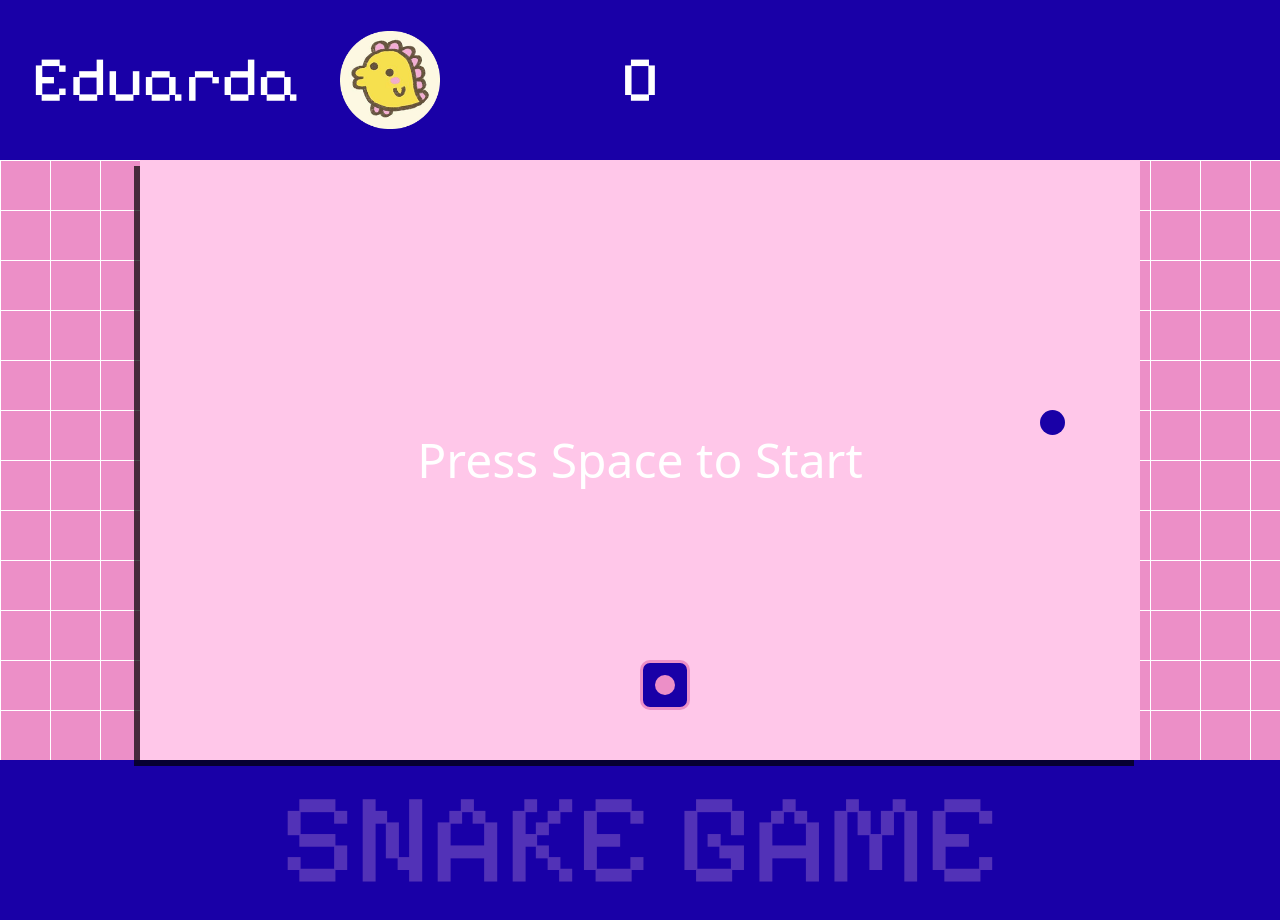
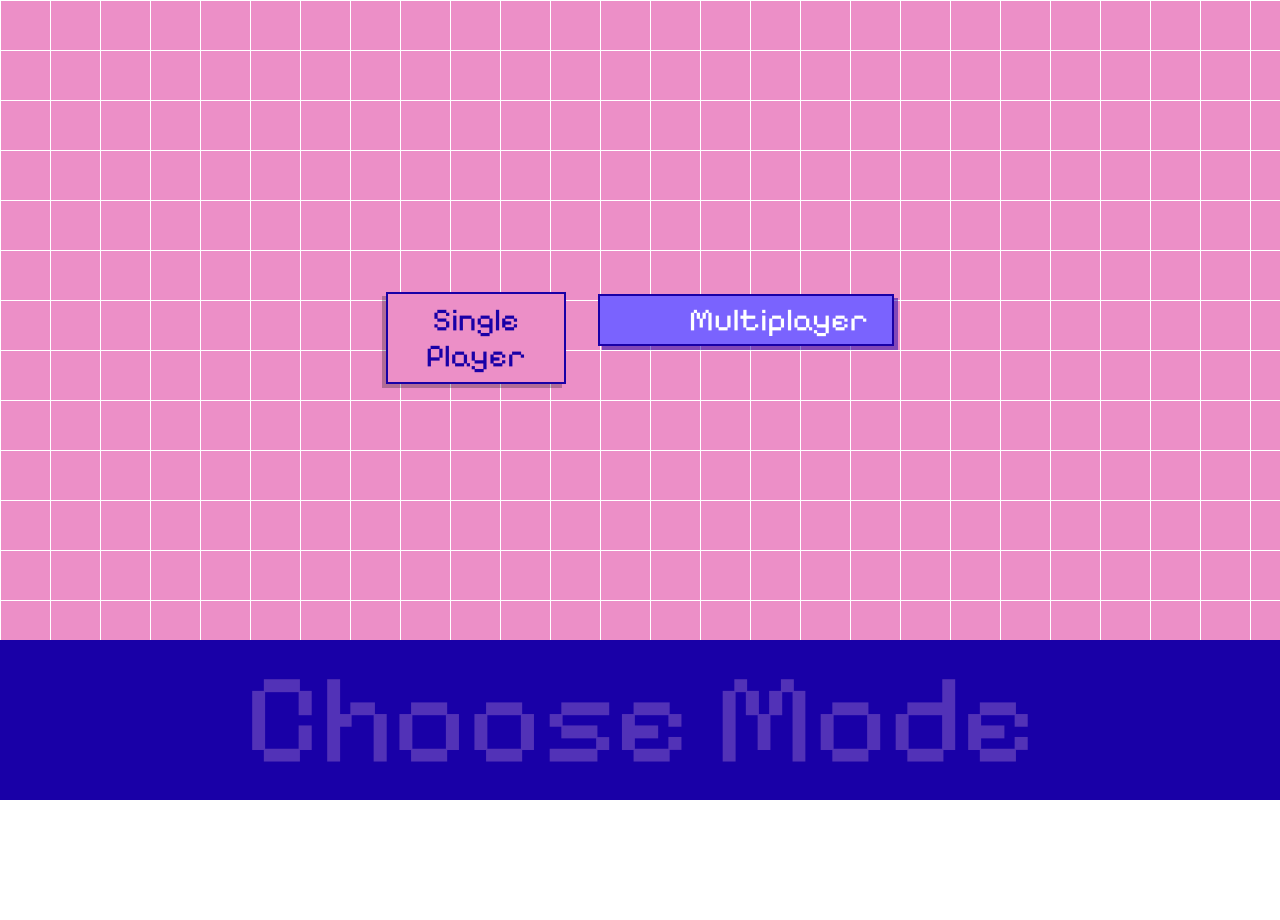
Before and after one commit to NorikaNarimatsu/transcendence, a React (Vite) app in the folder frontend/: page /snakeGame in a window 1280 px wide. After the commit the page ends 800 px from the top, so only its background shows below. Built offline with nearby package versions, Linux system fonts and the light colour scheme; a web font is replaced by a local one.

Commit message:
add new section for choose mode, WIP multiplayer mode

```diff
--- a/frontend/src/pages/SnakeGame.tsx
+++ b/frontend/src/pages/SnakeGame.tsx
@@ -9,7 +9,7 @@ import { useState, useEffect, useRef } from 'react';
 const GRID_SIZE_X = 20; // number of cells horizontally
 const GRID_SIZE_Y = 12; // number of cells vertically
 const CELL_SIZE = 50; // 50x50px
-const SNAKE_VELOCITY = 120;
+const SNAKE_VELOCITY = 120; // can be change to modify difficult!
 
 type Position = { x: number; y: number };
 type Direction = 'UP' | 'DOWN' | 'LEFT' | 'RIGHT';
@@ -24,12 +24,14 @@ function getRandomPosition(): Position {
 export default function SnakeGame(): JSX.Element{
 
     // 1. Game State
+    const [gameMode, setGameMode] = useState<null | 'single' | 'multi'>(null);
+    const [isMultiplayer, setIsMultiplayer] = useState(false);
     const [snake, setSnake] = useState<Position[]>([{ x: 10, y: 10 }]);
     const [direction, setDirection] = useState<Direction>('RIGHT');
     const [food, setFood] = useState<Position>(getRandomPosition());
     const [score, setScore] = useState(0);
+    const [waitingToStart, setWaitingToStart] = useState(true);
     const [gameOver, setGameOver] = useState(false);
-    const [waitingToStart, setWaitingToStart] = useState(true);
 
     // To avoid stale closures in setInterval
     const directionRef = useRef(direction);
@@ -41,29 +43,29 @@ export default function SnakeGame(): JSX.Element{
         const interval = setInterval(() => {
             setSnake(prevSnake => {
                 const head = prevSnake[0];
-                let newHead: Position;
+                let newPosition: Position;
                 switch (directionRef.current) {
-                    case 'UP': newHead = { x: head.x, y: head.y - 1 }; break;
-                    case 'DOWN': newHead = { x: head.x, y: head.y + 1 }; break;
-                    case 'LEFT': newHead = { x: head.x - 1, y: head.y }; break;
-                    case 'RIGHT': newHead = { x: head.x + 1, y: head.y }; break;
+                    case 'UP': newPosition = { x: head.x, y: head.y - 1 }; break;
+                    case 'DOWN': newPosition = { x: head.x, y: head.y + 1 }; break;
+                    case 'LEFT': newPosition = { x: head.x - 1, y: head.y }; break;
+                    case 'RIGHT': newPosition = { x: head.x + 1, y: head.y }; break;
                 }
 
                 // 3. Collision detection
                 if (
-                    newHead.x < 0 || newHead.x >= GRID_SIZE_X  ||
-                    newHead.y < 0 || newHead.y >= GRID_SIZE_Y ||
-                    prevSnake.some(seg => seg.x === newHead.x && seg.y === newHead.y)
+                    newPosition.x < 0 || newPosition.x >= GRID_SIZE_X  ||
+                    newPosition.y < 0 || newPosition.y >= GRID_SIZE_Y ||
+                    prevSnake.some(seg => seg.x === newPosition.x && seg.y === newPosition.y)
                 ) {
                     setGameOver(true);
                     return prevSnake;
                 }
 
-                let newSnake = [newHead, ...prevSnake];
+                let newSnake = [newPosition, ...prevSnake];
                 // 4. Eating food
-                if (newHead.x === food.x && newHead.y === food.y) {
+                if (newPosition.x === food.x && newPosition.y === food.y) {
                     setFood(getRandomPosition());
-                    setScore(s => s + 1);
+                    setScore(score => score + 1);
                 } else {
                     newSnake.pop();
                 }
@@ -99,6 +101,58 @@ export default function SnakeGame(): JSX.Element{
     }, [direction, gameOver, waitingToStart]);
 
     // 6. Render
+    if (gameMode === null) {
+        return (
+            <main className="min-h-screen flex flex-col bg-pink-dark">
+                <section className="flex-1 bg-pink-dark-grid bg-pink-dark flex items-center justify-center">
+                    <div
+                        style={{
+                            width: GRID_SIZE_X * CELL_SIZE,
+                            height: GRID_SIZE_Y * CELL_SIZE,
+                            display: 'flex',
+                            alignItems: 'center',
+                            justifyContent: 'center',
+                        }}
+                    >
+                        <div className="flex justify-center items-center gap-8">
+                            <ButtonPink
+                                style={{
+                                    minWidth: '180px',
+                                    fontSize: '2rem',
+                                    padding: '0.5rem 1.5rem',
+                                }}
+                                onClick={() => {
+                                    setGameMode('single');
+                                    setIsMultiplayer(false);
+                                }}
+                            >
+                                Single Player
+                            </ButtonPink>
+                            <ButtonPurple
+                                style={{
+                                    minWidth: '180px',
+                                    fontSize: '2rem',
+                                    padding: '0.5rem 1.5rem',
+                                }}
+                                onClick={() => {
+                                    setGameMode('multi');
+                                    setIsMultiplayer(true);
+                                }}
+                            >
+                                Multiplayer
+                            </ButtonPurple>
+                        </div>
+                    </div>
+                </section>
+                <footer className="h-40 bg-blue-deep">
+                    <h1 className="font-pixelify text-pink-light text-opacity-25 text-9xl text-center m-[15px]">
+                        Choose Mode
+                    </h1>
+                </footer>
+            </main>
+        );
+    }
+
     return (
         <main className="min-h-screen flex flex-col">
             {/* Top bar */}
@@ -172,8 +226,9 @@ export default function SnakeGame(): JSX.Element{
                             position: 'absolute',
                             left: food.x * CELL_SIZE,
                             top: food.y * CELL_SIZE,
-                            width: CELL_SIZE / 2,
-                            height: CELL_SIZE / 2,
+                            width: CELL_SIZE * 0.6,
+                            height: CELL_SIZE * 0.6,
+                            background: '#7c3aed',
                             zIndex: 3, // for food apear on top of snake segments
                         }}
                     />
@@ -231,7 +286,7 @@ export default function SnakeGame(): JSX.Element{
                                         setDirection('RIGHT');
                                     }}
                                 >
-                                    New Game
+                                    Again
                                 </ButtonPink>
                                 <ButtonPurple to="/home">
                                     Return to Profile
```
